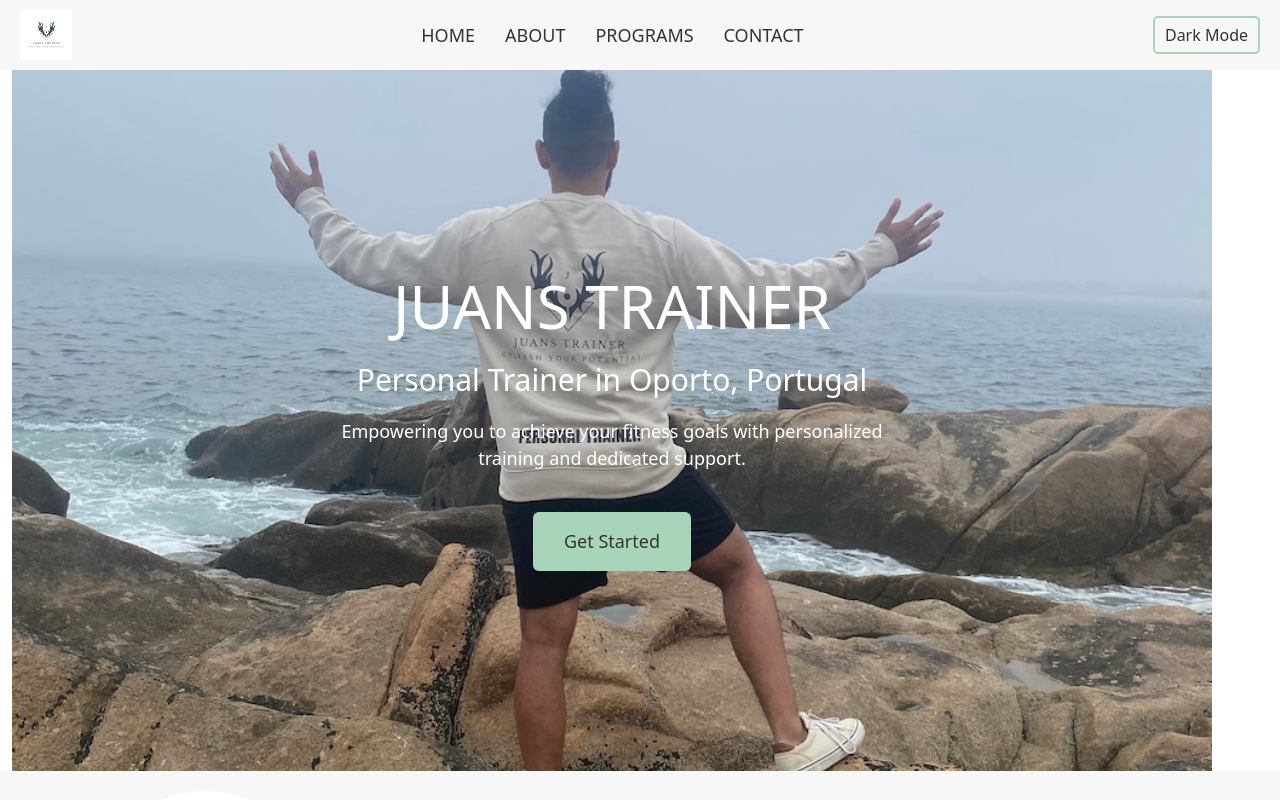
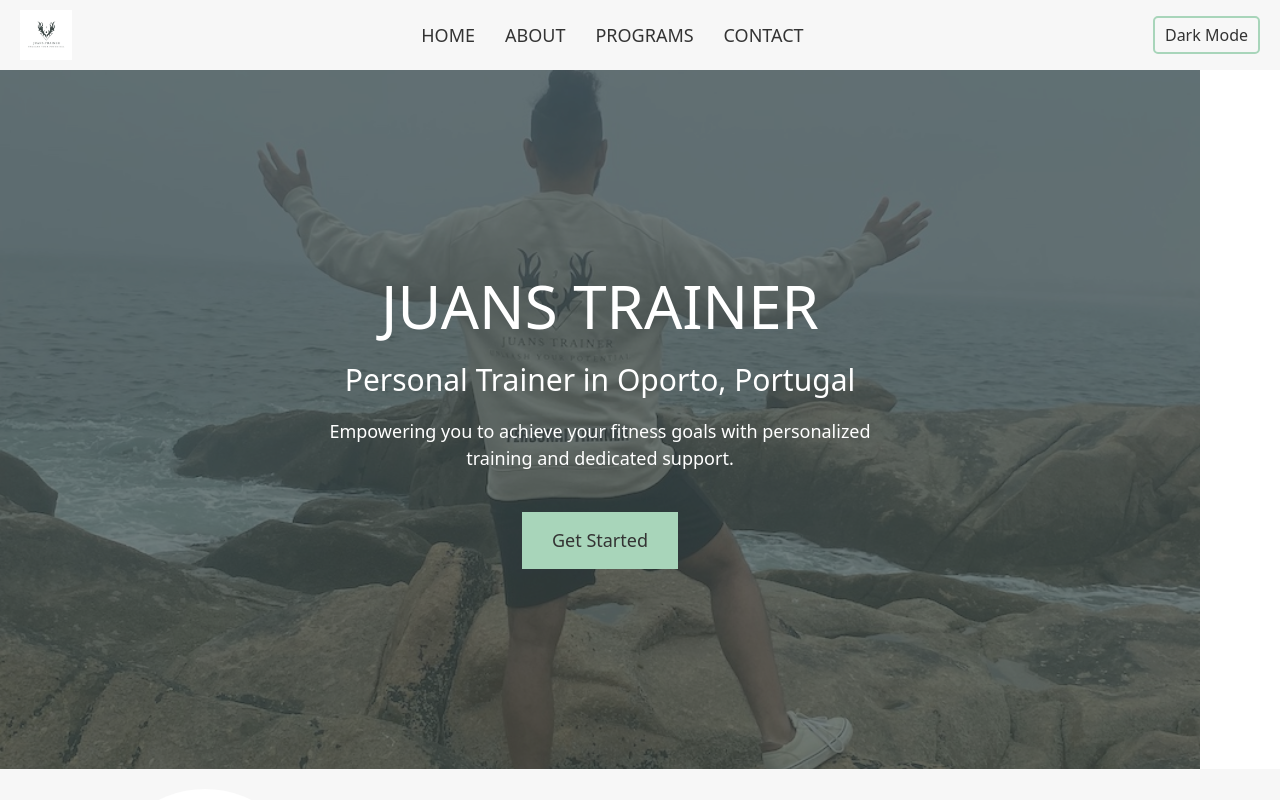
Before and after one commit to MurielCristina/juans.trainer, a React (Create React App) app: page / in a window 1280 px wide. Shown: the top 800 px of the page. Built offline with nearby package versions, Linux system fonts and the light colour scheme.

Commit message:
added "style.css" for global styles.
- fixed the issue of the default color

```diff
--- a/src/App.css
+++ b/src/App.css
@@ -8,3 +8,7 @@
   margin: 0 auto;
   padding: 15px;
 }
+.main-content {
+  padding: 0;
+  margin: 0;
+}
--- a/src/App.js
+++ b/src/App.js
@@ -2,6 +2,7 @@ import React, { useEffect, useState } from "react";
 import { BrowserRouter as Router, Routes, Route } from "react-router-dom";
 
 import "./App.css";
+import "./Styles.css";
 
 import Navbar from "./components/Navbar";
 import FooterJuansTrainer from "./components/FooterJuansTrainer";
@@ -26,7 +27,7 @@ export default function App() {
   return (
     <Router>
       <Navbar theme={theme} toggleTheme={toggleTheme} />
-      <div className="container-fluid">
+      <div className="main-content">
         <Routes>
           <Route
             path="/"
--- /dev/null
+++ b/src/Styles.css
@@ -0,0 +1,75 @@
+/* Variables globales */
+:root {
+  --LogoColor: #3d4947; /*Color del Logo*/
+  --LogoColorRGB: 61, 73, 71;
+  --AccentColor1: #a8d5ba; /*(Verde Suave)*/
+  --AccentColor2: #ffd700; /*(Amarillo Dorado)*/
+  /*Light Theme Palette:*/
+  --LightBG: #f7f7f7; /*(Blanco Suave)*/
+  --LightText: #333333; /*(Gris Oscuro)*/
+  --LightAccent: #4d757b; /*(Teal Claro)*/
+  /*Dark Theme Palette:*/
+  --DarkBG: #010101; /*(Gris Muy Oscuro)*/
+  --DarkText: #ffffff; /*(Blanco)*/
+  --DarkAccent: #a7b8b6; /*(Teal Claro)*/
+}
+/* Temas */
+.light-theme {
+  --BGColor: var(--LightBG);
+  --TextColor: var(--LightText);
+  --AccentColor: var(--LightAccent);
+}
+.dark-theme {
+  --BGColor: var(--DarkBG);
+  --TextColor: var(--DarkText);
+  --AccentColor: var(--DarkAccent);
+}
+/* Estilos globales */
+*,
+*::before,
+*::after {
+  box-sizing: border-box;
+}
+html,
+body {
+  height: 100%;
+  margin: 0;
+  padding: 0;
+  background-color: var(--BGColor);
+  color: var(--TextColor);
+  font-family: -apple-system, BlinkMacSystemFont, "Segoe UI", "Roboto", "Oxygen",
+    "Ubuntu", "Cantarell", "Fira Sans", "Droid Sans", "Helvetica Neue",
+    sans-serif;
+  overflow-x: hidden;
+}
+/* Estilos de enlaces */
+a {
+  color: var(--TextColor);
+  text-decoration: none;
+}
+a:hover {
+  color: var(--AccentColor1);
+}
+
+/* BOTONES  start */
+.button1 {
+  display: inline-block;
+  margin: 0 auto;
+  background-color: var(--AccentColor1);
+  color: var(--LightText);
+  text-decoration: none;
+  padding: 15px 30px;
+  font-size: 18px;
+  transition: background-color 0.3s ease;
+}
+.button1:hover {
+  background-color: var(--AccentColor2);
+  color: var(--DarkText);
+}
+@media (max-width: 768px) {
+  .button1 {
+    font-size: 16px;
+    padding: 12px 25px;
+  }
+}
+/* BOTONES  end */
--- a/src/index.css
+++ b/src/index.css
@@ -1,48 +1,3 @@
-:root {
-  --LogoColor: #3d4947; /*Color del Logo*/
-  --LogoColorRGB: 61, 73, 71;
-  --AccentColor1: #a8d5ba; /*(Verde Suave)*/
-  --AccentColor2: #ffd700; /*(Amarillo Dorado)*/
-  /*Light Theme Palette:*/
-  --LightBG: #f7f7f7; /*(Blanco Suave)*/
-  --LightText: #333333; /*(Gris Oscuro)*/
-  --LightAccent: #4d757b; /*(Teal Claro)*/
-  /*Dark Theme Palette:*/
-  --DarkBG: #010101; /*(Gris Muy Oscuro)*/
-  --DarkText: #ffffff; /*(Blanco)*/
-  --DarkAccent: #a7b8b6; /*(Teal Claro)*/
-}
-.light-theme {
-  --BGColor: var(--LightBG);
-  --TextColor: var(--LightText);
-  --AccentColor: var(--LightAccent);
-}
-.dark-theme {
-  --BGColor: var(--DarkBG);
-  --TextColor: var(--DarkText);
-  --AccentColor: var(--DarkAccent);
-}
-*,
-::before,
-::after {
-  box-sizing: border-box;
-}
-
-html,
-body {
-  height: 100%;
-  margin: 0;
-  padding: 0;
-  background-color: var(--BGColor);
-  font-family: -apple-system, BlinkMacSystemFont, "Segoe UI", "Roboto", "Oxygen",
-    "Ubuntu", "Cantarell", "Fira Sans", "Droid Sans", "Helvetica Neue",
-    sans-serif;
-  -webkit-font-smoothing: antialiased;
-  -moz-osx-font-smoothing: grayscale;
-}
-body {
-  overflow-x: hidden;
-}
 code {
   font-family: source-code-pro, Menlo, Monaco, Consolas, "Courier New",
     monospace;
--- a/src/pages/PageHome.css
+++ b/src/pages/PageHome.css
@@ -16,7 +16,7 @@
 }
 .HeroStart::before {
   content: "";
-  position: ;
+  position: absolute;
   top: 0;
   left: 0;
   width: 100%;
@@ -29,6 +29,7 @@
   margin: 0 auto;
   position: relative;
   z-index: 2; /* Place content above the overlay */
+  text-align: center;
 }
 .HeroStart h1 {
   font-size: 60px;
@@ -42,20 +43,6 @@
   font-size: 18px;
   margin: 0 auto 40px auto;
   max-width: 600px;
-}
-.HeroStart .hero-button {
-  display: inline-block;
-  margin: 0 auto;
-  background-color: var(--AccentColor1);
-  color: var(--LightText);
-  text-decoration: none;
-  padding: 15px 30px;
-  font-size: 18px;
-  transition: background-color 0.3s ease;
-}
-.HeroStart .hero-button:hover {
-  background-color: var(--AccentColor2);
-  color: var(--DarkText);
 }
 
 @media (max-width: 768px) {
@@ -73,9 +60,5 @@
     font-size: 16px;
     max-width: 90%;
   }
-  .HeroStart .hero-button {
-    font-size: 16px;
-    padding: 12px 25px;
-  }
 }
 /*HERO START - end*/
--- a/src/pages/PageHome/HeroStart.js
+++ b/src/pages/PageHome/HeroStart.js
@@ -12,7 +12,7 @@ export default function HeroStart() {
           Empowering you to achieve your fitness goals with personalized
           training and dedicated support.
         </p>
-        <Link to="/PageTrainWithMe" className="hero-button btn">
+        <Link to="/PageTrainWithMe" className="button1">
           Get Started
         </Link>
       </div>
```
